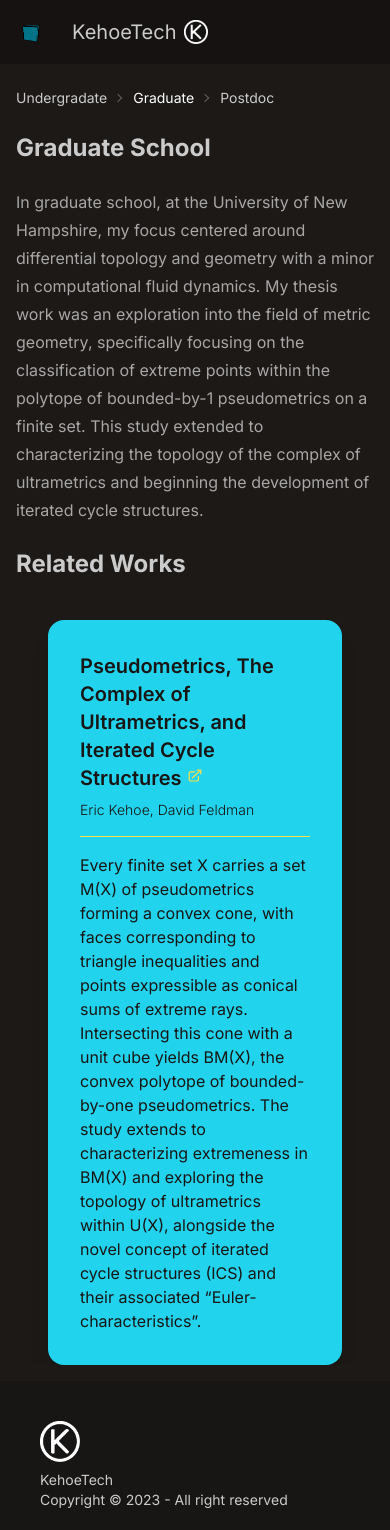
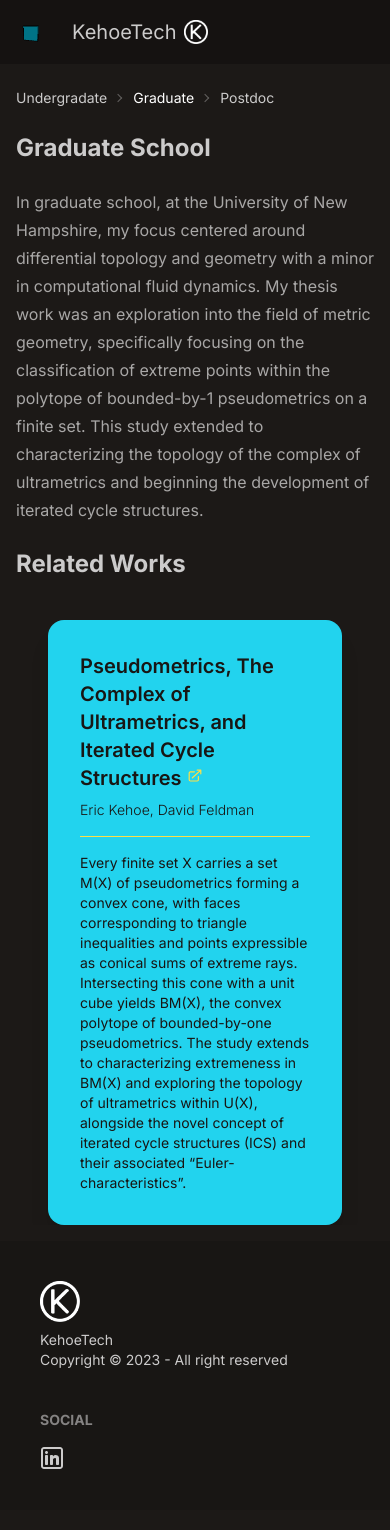
Before and after one commit to ekehoe32/portfolio, a Next.js app: page /education/graduate in a window 390 px wide. Shown: the top 1530 px of the page. Built offline with nearby package versions, Linux system fonts and the light colour scheme.

Commit message:
alter text size for cards

```diff
--- a/app/ui/publication-card.tsx
+++ b/app/ui/publication-card.tsx
@@ -43,7 +43,7 @@ export default function PublicationCard({
         </div>
         <hr className="my-2 border-accent" />
         {/* <p className="font-light">{university}</p> */}
-        <p>{abstract}</p>
+        <p className="text-sm lg:text-base">{abstract}</p>
       </div>
     </div>
   );
```
